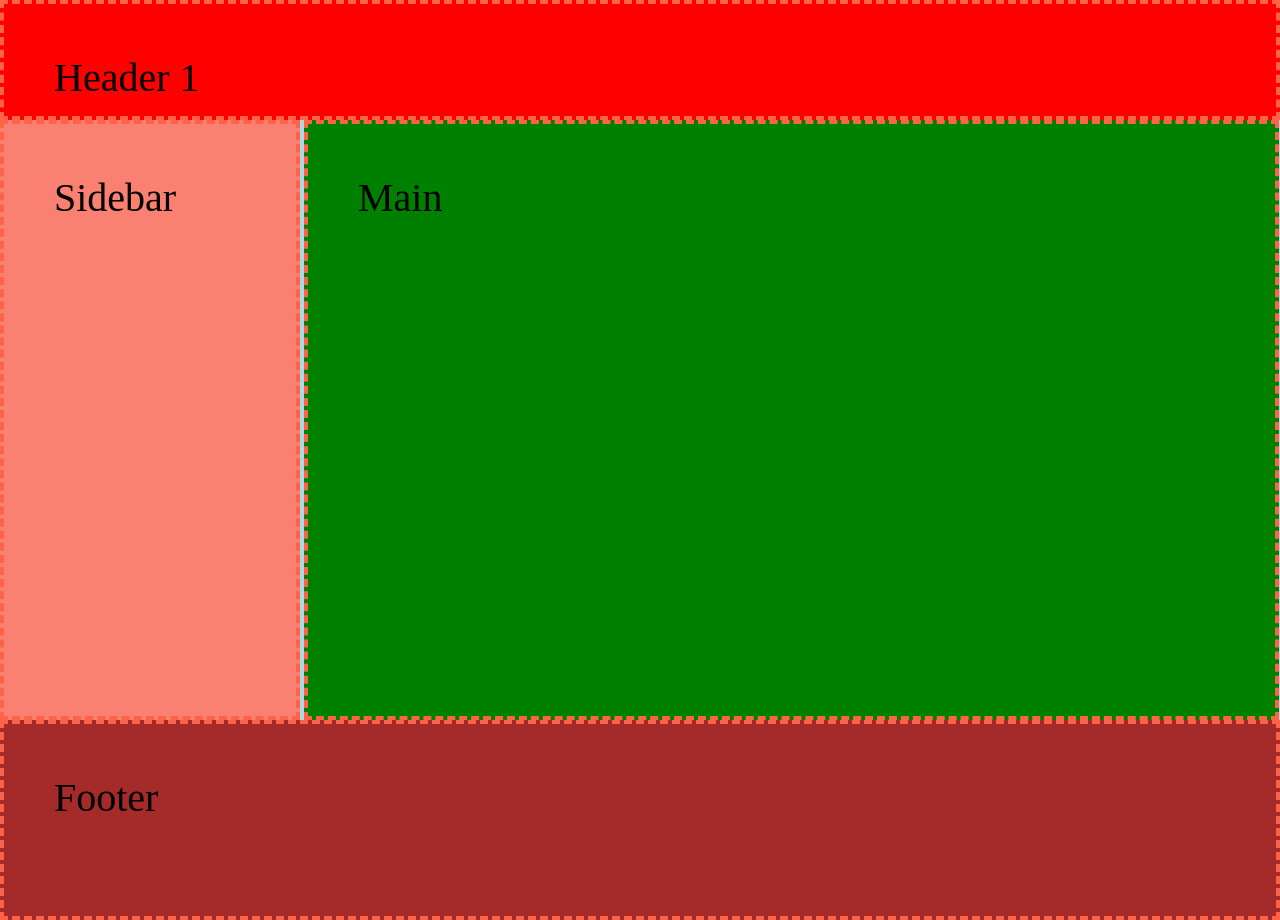
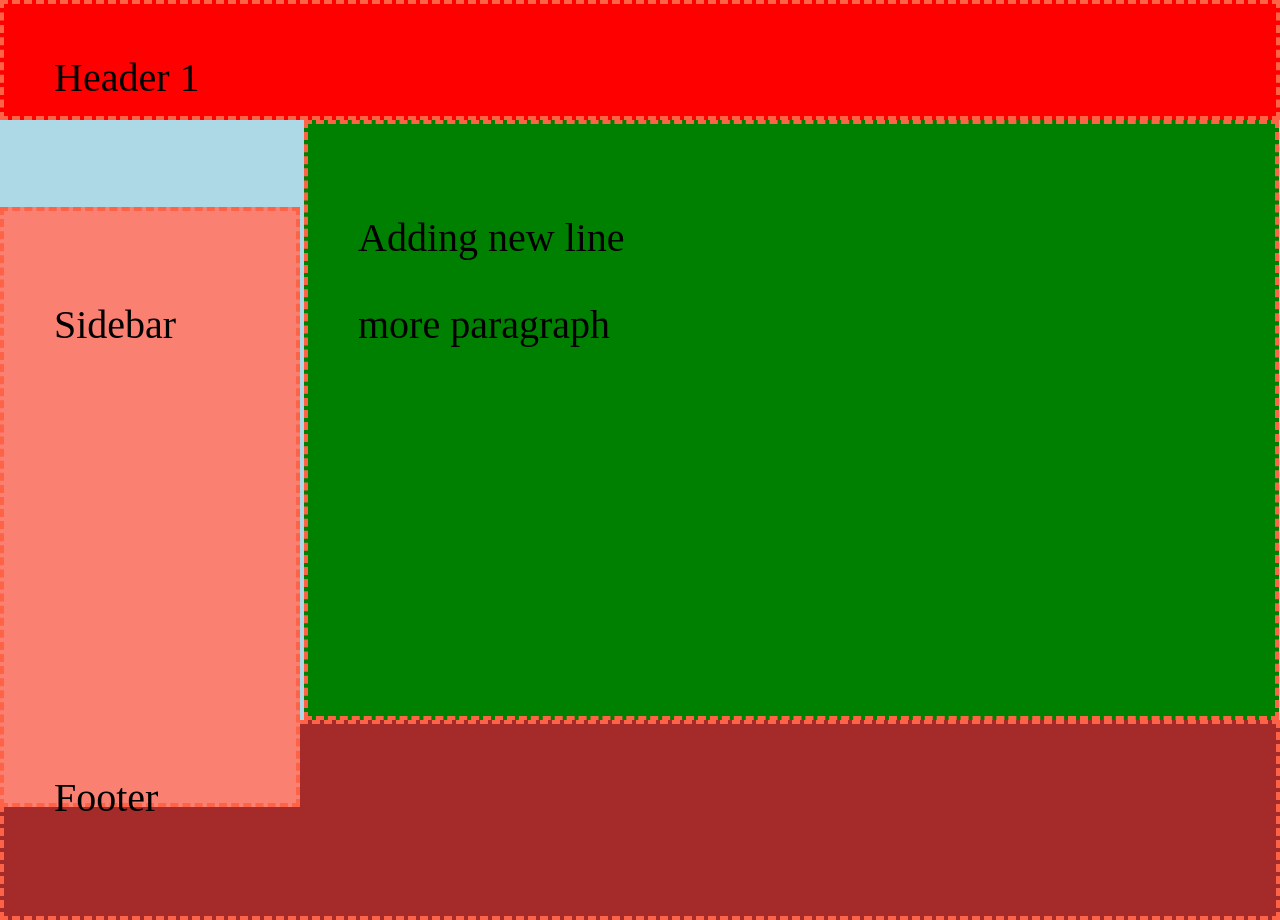
Before and after one commit to subornaeva/My-first-repo, a plain HTML site: page index.html in a window 1280 px wide. Drawn offline with Linux system fonts and the light colour scheme.

Commit message:
styles added

```diff
--- a/index.html
+++ b/index.html
@@ -11,8 +11,13 @@
   <body>
     <header class="header large-font">Header 1</header>
     <main class="main" id="main">
-      <aside class="sidebar large-font">Sidebar</aside>
-      <section class="main-section large-font">Main</section>
+      <aside class="sidebar large-font">
+        <p>Sidebar</p>
+      </aside>
+      <section class="main-section large-font">
+        <p>Adding new line</p>
+        <p>more paragraph</p>
+      </section>
     </main>
     <footer class="footer large-font">Footer</footer>
   </body>
```
